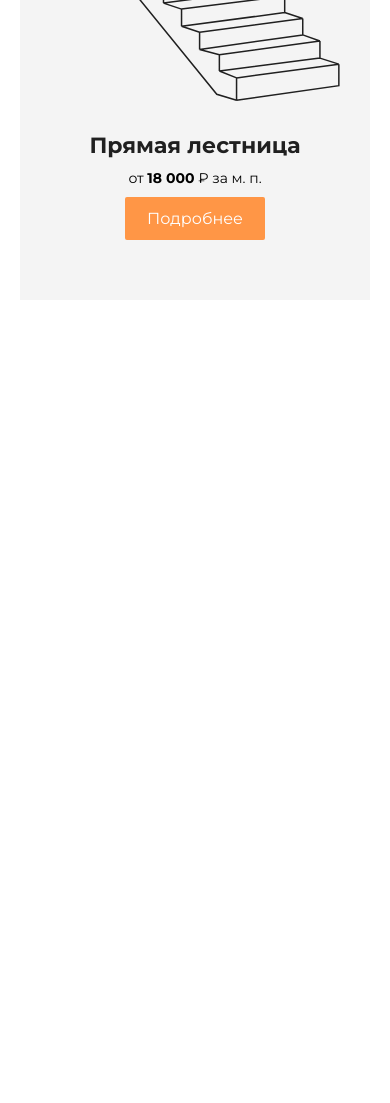
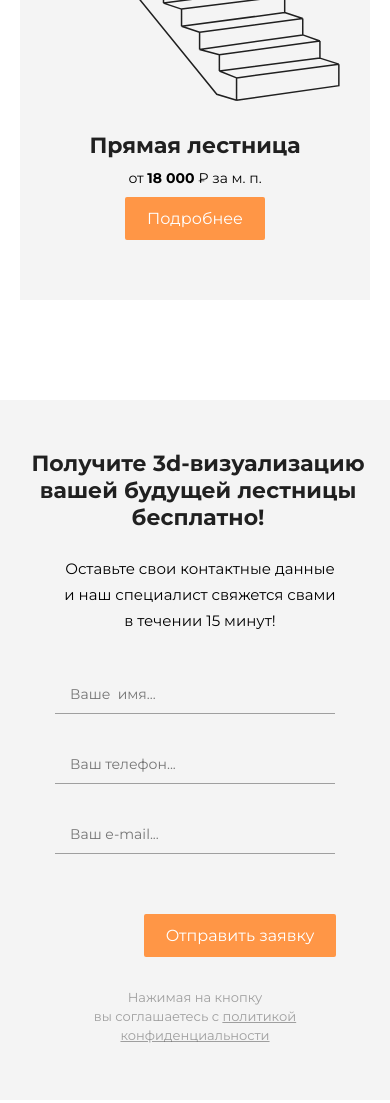
Before and after one commit to Muh1isa/lesenka, a plain HTML site: page index.html in a window 390 px wide. Shown: the part 1917-3020 px from the top of the page. Before the commit the page ends 2217 px from the top, so only its background shows below. Drawn offline with Linux system fonts and the light colour scheme.

Commit message:
header & 4 section finished

```diff
--- a/index.html
+++ b/index.html
@@ -132,6 +132,21 @@
                 </li>
             </ul>
         </section>
+        <section class="section3">
+            <div class="container">
+                <h2 class="section3__title">Получите 3d-визуализацию вашей будущей лестницы бесплатно!</h2>
+                <p class="section3__text">Оставьте свои контактные данные и наш специалист свяжется свами в течении 15 минут!</p>
+                <form action="">
+                    <input type="text" placeholder="Ваше  имя...">
+                    <input type="tel" placeholder="Ваш телефон...">
+                    <input type="email" placeholder="Ваш e-mail...">
+                </form>
+                <div class="section3__box">
+                    <button>Отправить заявку</button>
+                    <a href="#">Нажимая на кнопку <br> вы соглашаетесь  с <span>политикой  <br> конфиденциальности</span></a>
+                </div>
+            </div>
+        </section>
     </main>
 </body>
 </html>
--- a/scss/blocks/_blocks.scss
+++ b/scss/blocks/_blocks.scss
@@ -2,4 +2,5 @@
 @import './hero';
 @import './section1';
 @import './section2';
+@import './section3';
 @import './footer';
--- /dev/null
+++ b/scss/blocks/_section3.scss
@@ -0,0 +1,91 @@
+.section3 {
+    display: flex;
+    flex-direction: column;
+    align-items: center;
+    // justify-content: center;
+    text-align: center;
+    height: 460px;
+    background-color: #f4f4f4;
+    margin: 100px 0;
+    padding: 50px 0;
+    &__title {
+        width: 700px;
+        font-size: 35px;
+        font-weight: 700;
+        color: $mainColor;
+        margin: 0 0 25px 280px;
+    }
+    &__text {
+        width: 550px;
+        font-size: 18px;
+        line-height: 26px;
+        margin: 0 0 30px 360px;
+    }
+    input {
+        width: 280px;
+        height: 40px;
+        font-size: 14px;
+        background: transparent;
+        border: none;
+        border-bottom: 1px solid rgba(32, 32, 32, 0.40);;
+        padding: 15px;
+        margin: 0 30px 30px 30px;
+    }
+    &__box {
+        display: flex;
+        margin: 30px 0 0 0;
+    }
+    button {
+        @include btn;
+        margin: 0 30px 0 430px;
+    }
+    a {
+        font-size: 13px;
+        text-align: left;
+        color: rgba(32, 32, 32, 0.40);
+    }
+    span {
+        font-weight: 400;
+        text-decoration-line: underline;
+    }
+}
+
+
+@media screen and (max-width: 768px) {
+    .section3 {
+        height: 570px;
+        &__title {
+            margin: 0 0 25px 15px;
+        }
+        &__text {
+            margin: 0 0 40px 100px;
+        }
+        button {
+            margin: 0 30px 0 170px;
+        }
+    }
+}
+
+
+
+@media screen and (max-width: 400px) {
+    .section3 {
+        height: 700px;
+        &__title {
+            width: 400px;
+            font-size: 22px;
+            margin: 0 0 25px -22px;
+        }
+        &__text {
+            width: 280px;
+            font-size: 15px;
+            margin: 0 0 40px 40px;
+        }
+        &__box {
+            display: inline-block;
+        }
+        button {
+            margin: 0 30px 30px 120px;
+        }
+    }
+}
```
Also changed, not shown: css/main.css, 1 other file.
